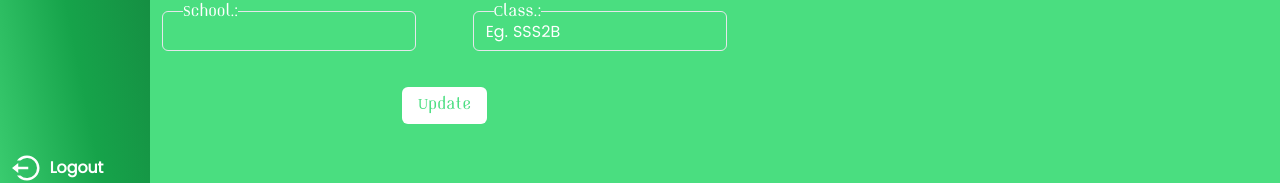
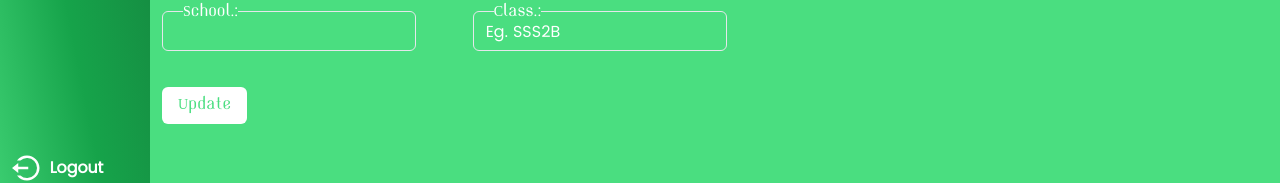
Before and after one commit to FrancisUzoigwe/Dirt2school.2, a React (Vite) app: page /auth/settings in a window 1280 px wide. Shown: the part 383-566 px from the top of the page. Built offline with nearby package versions, Linux system fonts and the light colour scheme.

Commit message:
auth pages coming up

```diff
--- a/src/pages/screen/SettingScreen.tsx
+++ b/src/pages/screen/SettingScreen.tsx
@@ -582,10 +582,10 @@ const SettingScreen = () => {
                 )}
               </div>
             </div>
-            <div className="w-full h-auto flex justify-center items-center mt-5">
+            <div className="w-full h-auto flex  items-center mt-5">
               <button
                 type="submit"
-                className=" bg-white text-green-400 rounded-md px-4 py-2 font-[Ever] text-[14px]"
+                className=" bg-white text-green-400 rounded-md px-4 py-2 font-[Ever] text-[14px] hover:scale-105 transition-all duration-300 hover:shadow-md"
               >
                 Update
               </button>
```
